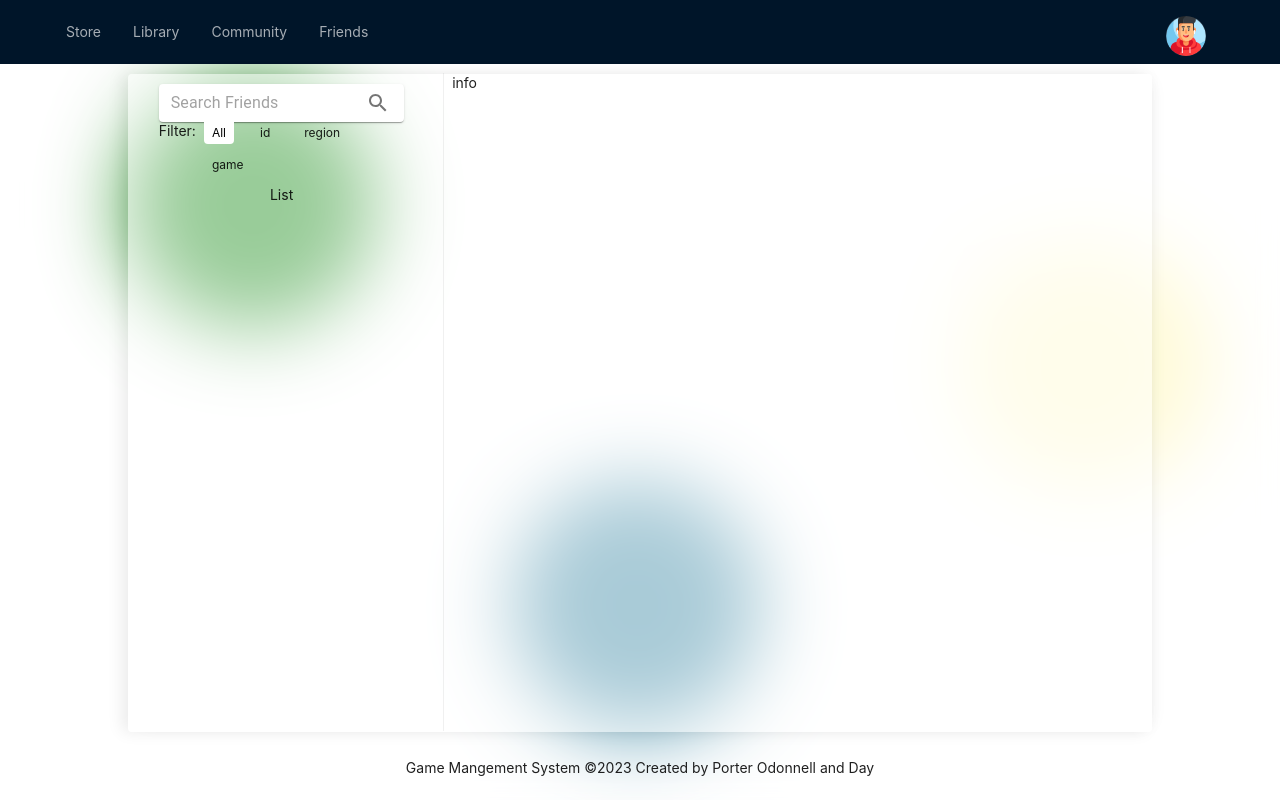
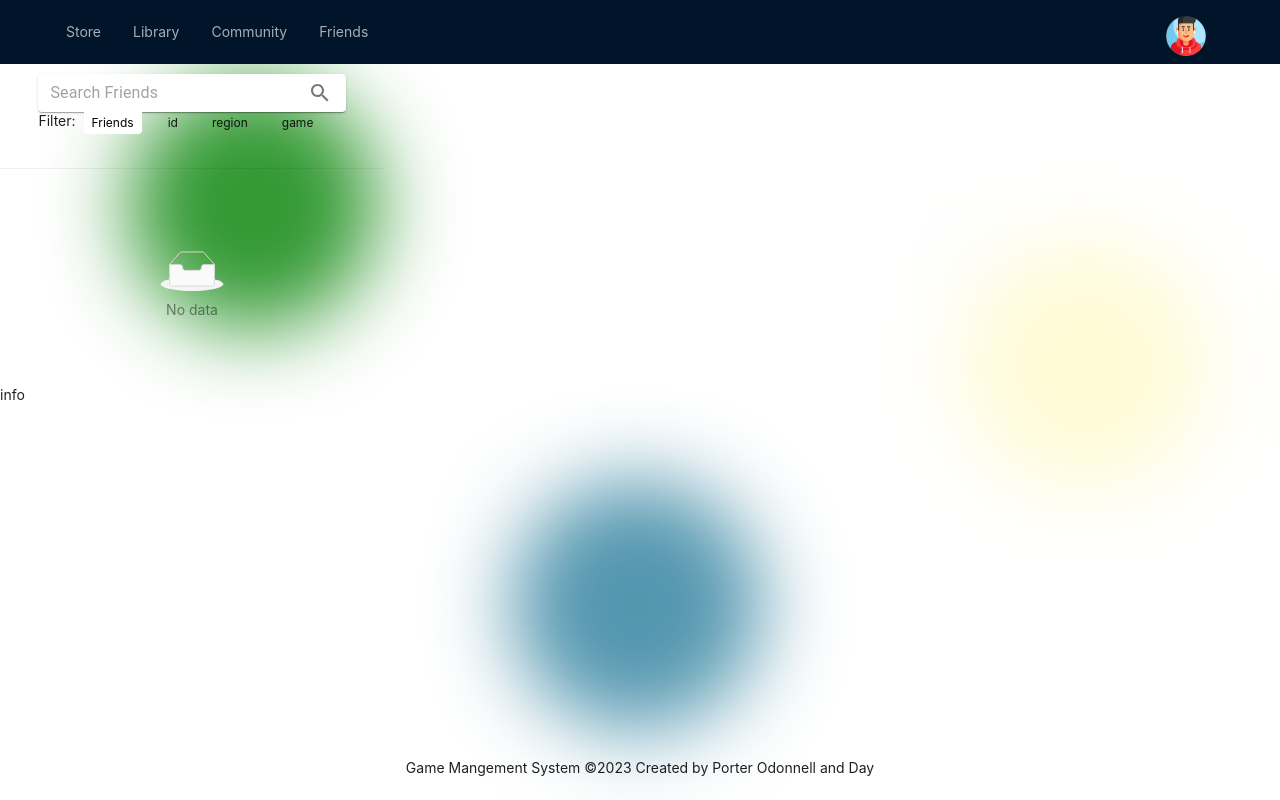
Before and after one commit to yucpu/GMRS, a React (Create React App) app in the folder project/gmrs/: page /app/friends in a window 1280 px wide. Built offline with nearby package versions, Linux system fonts and the light colour scheme; sample sign-in values are in the browser's storage.

Commit message:
change UI

```diff
--- a/project/gmrs/src/Friends/Friends.css
+++ b/project/gmrs/src/Friends/Friends.css
@@ -21,6 +21,7 @@
     color: black;
     border-top-right-radius: 0px;
     border-top-left-radius: 0px;
+    pointer-events: none;
 }
 
 .ant-tag:hover{
--- a/project/gmrs/src/Friends/Friends.js
+++ b/project/gmrs/src/Friends/Friends.js
@@ -1,12 +1,12 @@
 import { Divider } from 'antd'
-import React, { useReducer } from 'react'
+import React, { useMemo, useReducer } from 'react'
 import './Friends.css'
 import { IconButton, InputBase, Paper} from '@mui/material'
 import  SearchIcon from '@mui/icons-material/Search';
-import { Space, Tag } from 'antd';
+import { Space, Tag, List, Avatar} from 'antd';
 const {CheckableTag} = Tag
-let prototype = {'All':false,'id':false,'region':false,'game':false}
-let tags = {'All':true,'id':false,'region':false,'game':false}
+let prototype = {'Friends':false,'id':false,'region':false,'game':false}
+let tags = {'Friends':true,'id':false,'region':false,'game':false}
 
 const reducer = (data, action)=>{
     switch(action.type){
@@ -39,8 +39,9 @@ export default function Friends() {
         console.log(data.query,data.filter)
     }
 
+    return useMemo(()=>{
         return (
-        <div className='profile_firend_layout'>
+            <div className='profile_friend_layout'>
                 <div id='friendList'>
                     <div>
                         <Paper  component='form' sx={{ p: '2px 4px', display: 'flex', alignItems: 'center', width: "100%", height:38 }}>
@@ -76,14 +77,31 @@ export default function Friends() {
                             </Space>
                         </div>
                     </div>
+                    <Divider></Divider>
                     <div>
-                    List
+                        <List
+                            itemLayout="horizontal"
+                            dataSource={[]}
+                            renderItem={(item, index) => (
+                            <List.Item>
+                                <List.Item.Meta
+                                avatar={<Avatar src={`https://xsgames.co/randomusers/avatar.php?g=pixel&key=${index}`} />}
+                                title={<a href="https://ant.design">{item.title}</a>}
+                                description="Ant Design, a design language for background applications, is refined by Ant UED Team"
+                                />
+                            </List.Item>
+                            )}
+                        />
                     </div>
                 </div>
-            <Divider type='vertical'/>
+                <Divider type='vertical' style={{height:'100%'}}/>
                 <div id='friendInfo'>
                     info
                 </div>
             </div>
         )
+        },
+        [data]
+    )
+
 }
```
Lines whose indentation alone changed are shown as unchanged.
